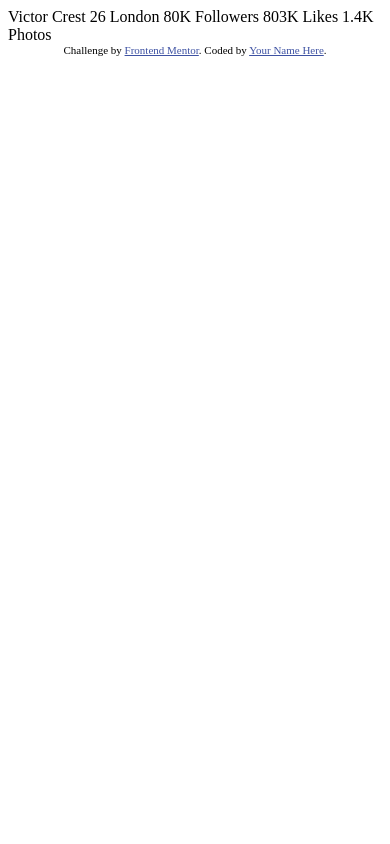
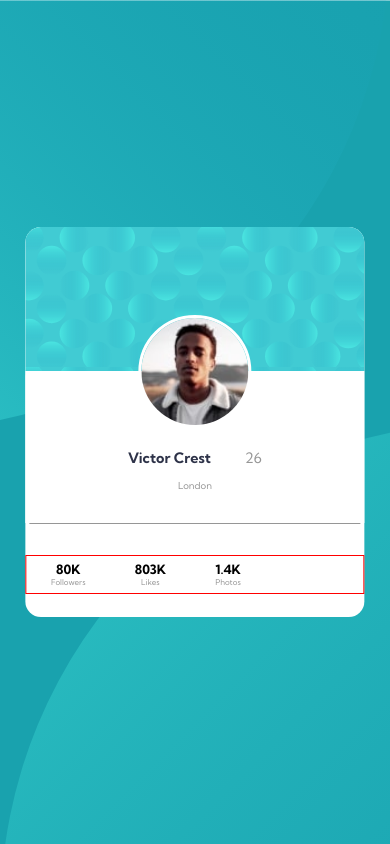
Before and after one commit to romeosierra2020/FEMprofilecard, a plain HTML site: page index.html in a window 390 px wide. Drawn offline with Linux system fonts and the light colour scheme.

Commit message:
Mobile Complete Commit

```diff
--- a/index.html
+++ b/index.html
@@ -13,8 +13,47 @@
     .attribution { font-size: 11px; text-align: center; }
     .attribution a { color: hsl(228, 45%, 44%); }
   </style>
+  <link rel="stylesheet" href="style.css">
 </head>
 <body>
+  <div class="container-top"></div>
+  <div class="container-bottom"></div>
+  <div class="card-container">
+    <div class="card-top">
+
+    </div>
+    <div class="card-middle">
+      <img id="profile-picture" src="images/image-victor.jpg" alt="Head and Shoulders of Victor">
+      <div id="person">
+        <h1 id=name>Victor Crest</h1>
+        <h2 id="age">26</h2>
+      </div>
+      <div id="location">
+        <h3>London</h3>
+      </div>
+      <div id="line"></div>
+    </div>
+    <div class="card-bottom">
+      <div class="stats">
+        <div class="followers">
+          <h1>80K</h1>
+          <h4>Followers</h4>
+        </div>
+        <div class="likes">
+          <h1>803K</h1>
+          <h4>Likes</h4>
+        </div>
+        <div class="Photos">
+          <h1>1.4K</h1>
+          <h4>Photos</h4>
+        </div>
+        <div class="likes"></div>
+        <div class="photos"></div>
+      </div>
+
+    </div>
+  </div>
+
     Victor Crest
     26
     London
@@ -27,6 +66,8 @@
 
     1.4K
     Photos
+
+
     <div class="attribution">
       Challenge by <a href="https://www.frontendmentor.io?ref=challenge" target="_blank">Frontend Mentor</a>.
       Coded by <a href="#">Your Name Here</a>.
--- /dev/null
+++ b/style.css
@@ -0,0 +1,172 @@
+@import url('https://fonts.googleapis.com/css2?family=Kumbh+Sans:wght@400;700&display=swap');
+
+*, *::before, *::after {
+    box-sizing: border-box;
+    margin: 0;
+    padding: 0;
+}
+
+:root {
+    --darkCyan: hsl(185, 75%, 39%);
+    --darkBlue: hsl(229, 23%, 23%);
+    --grayBlue: hsl(227, 10%, 46%);
+    --darkGray: hsl(0, 0%, 59%);
+}
+
+
+html {
+    font-family: 'Kumbh Sans', sans-serif;
+    font-size: 100%;
+    overflow: hidden;
+}
+h1 {
+    font-size: 0.8rem;
+    font-weight: bold;
+}
+h2 {
+    font-size: 0.8rem;
+    font-weight: lighter;
+}
+h3 {
+    font-size: 0.6rem;
+    font-weight: lighter;
+}
+h4 {
+    font-size: 0.5rem;
+    font-weight: lighter;
+    color: var(--darkGray);
+}
+
+.container-top {
+    background-color: var(--darkCyan);
+    transform: rotate(180deg);
+    position: absolute;
+    top: 0;
+    height: 51vh;
+    width: 100%;
+    background-image: url("images/bg-pattern-top.svg");
+    object-fit: cover;
+}
+.container-bottom {
+    background-color: var(--darkCyan);
+    position: absolute;
+    top: 50vh;
+    height: 50%;
+    width: 100%;
+    background-image: url("images/bg-pattern-bottom.svg");
+    object-fit: cover;
+}
+
+.card-container {
+    position: absolute;
+    height: 100vw;
+    width: 87vw;
+    top: 50%;
+    left: 50%;
+    transform: translate(-50%, -50%);
+    background-color: white;
+    border: 0 solid white;
+    border-radius: 4vw;
+}
+
+.card-top {
+    height: 41vw;
+    width: 100%;
+    position: absolute;
+    top: 0;
+    left: 0;
+    background-image: url("images/bg-pattern-card.svg");
+    object-fit: cover;
+    margin: 0;
+    border-top: 0 solid white;
+    border-radius: 4vw;
+
+}
+
+.card-middle {
+    position: absolute;
+    top: 37vw;
+    width: 100%;
+    height: 39vw;
+    background-color: white;
+}
+
+#profile-picture {
+    height: 29vw;
+    width: 29vw;
+    position: absolute;
+    left: 29vw;
+    top: -14.5vw;
+    border: 1vw solid white;
+    border-radius: 50%;
+}
+
+#person {
+    position: absolute;
+    top: 20vw;
+    width: 100%;
+    display: flex;
+    align-items: flex-end;
+    justify-content: center;
+}
+
+#name {
+    width: 30vw;
+    font-size: 0.9rem;
+    font-weight: bolder;
+    color: var(--darkBlue);
+}
+
+#age {
+    font-size: 0.9rem;
+    font-weight: lighter;
+    color: var(--darkGray);
+}
+#location {
+    position: absolute;
+    top: 28vw;
+    width: 100%;
+    font-size: 0.6rem;
+    font-weight: lighter;
+    text-align: center;
+    color: var(--darkGray);
+}
+#line {
+    position: absolute;
+    top: 39vw;
+    height: 0.25vw;
+    width: 85vw;
+    left: 1vw;
+    background-color: var(--darkGray);
+}
+.card-bottom {
+    border: 1px solid red;
+    position: absolute;
+    top: 84vw;
+    width: 100%;
+    height: 10vw;
+}
+.stats {
+    width: 100%;
+    height: 100%;
+    display: flex;
+    flex-direction: row;
+    align-items: center;
+    justify-content: space-around;
+    font-size: 0.9rem;
+}
+.followers {
+    flex-direction: column;
+    display: flex;
+    text-align: center;
+}
+.likes {
+    display: flex;
+    text-align: center;
+    flex-direction: column;
+}
+.photos {
+    display: flex;
+    text-align: center;
+    flex-direction: column;
+}
```
Lines whose indentation alone changed are shown as unchanged.
